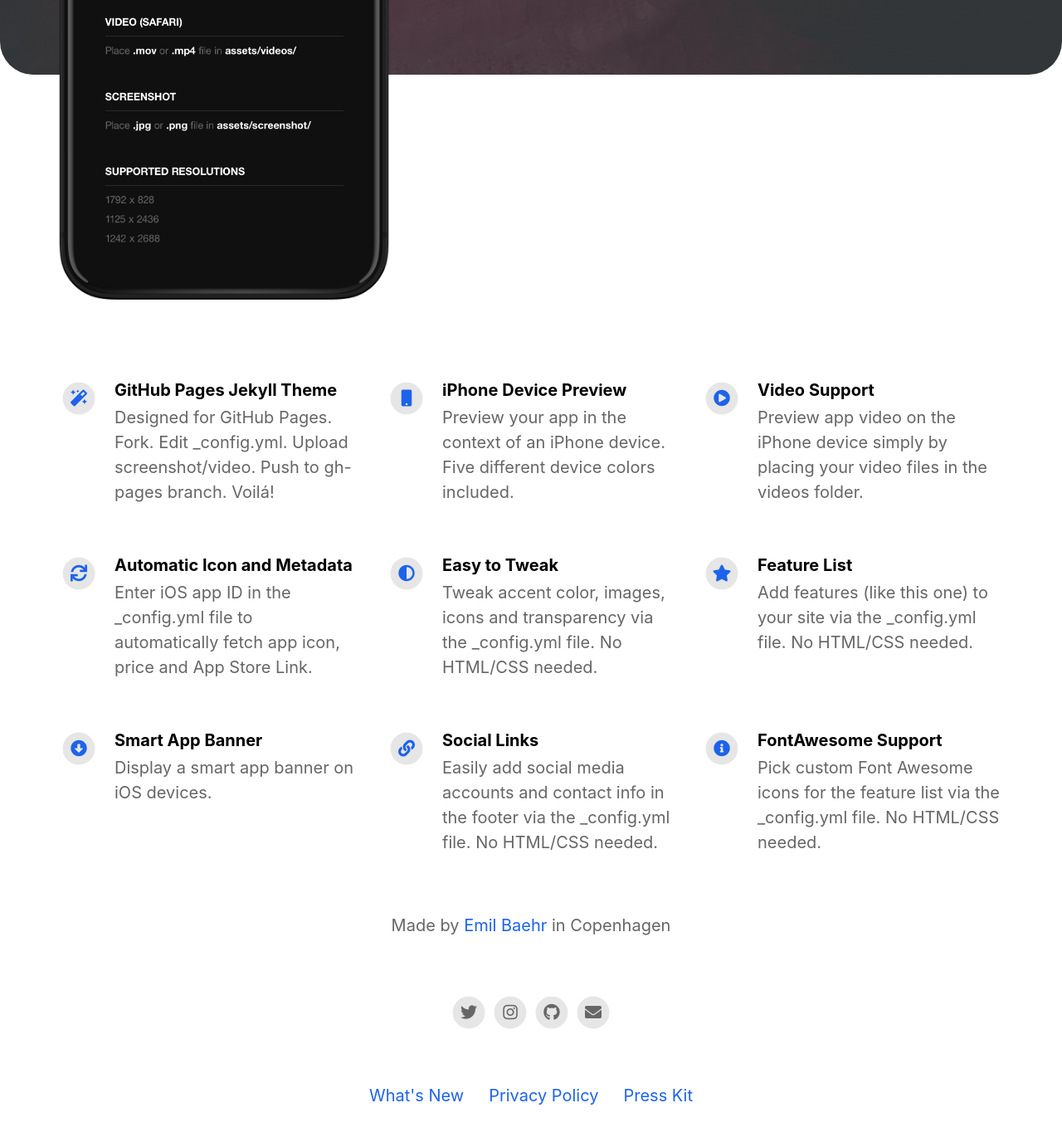
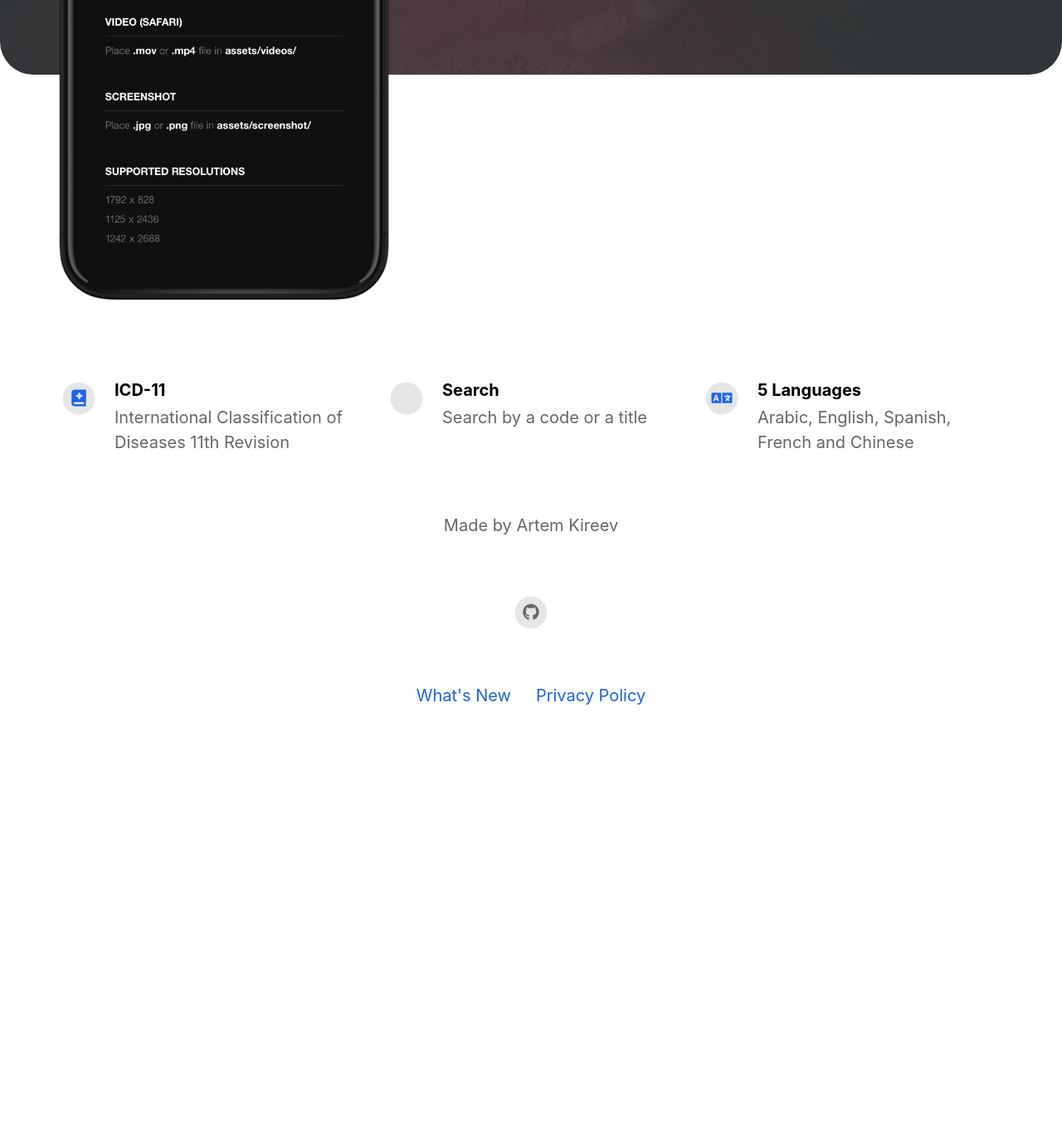
Before and after one commit to kireev165/icd11.gh, a Jekyll site: the page built from index.html, in a window 1280 px wide and 1400 px high, scrolled down 624 px. Shown: the top 1370 px of the window at 83% size. Built offline with Jekyll 4.4.1, drawn with Linux system fonts in a browser that asks for light colours; nearby versions of some CDN libraries; after the commit the page ends 1542 px from its top, so only the background shows below that; some of the changed text lies outside the part shown.

Commit message:
Update _config.yml

```diff
--- a/_config.yml
+++ b/_config.yml
@@ -2,79 +2,47 @@
 page_title                                :                                           # Automatically populates with app name if not set and if iOS app ID is set. Otherwise enter manually.
 
 # App Info
-ios_app_id                                : 1234793120                                # Required. Enter iOS app ID to automatically populate name, price and icons (e.g. 718043190).
-ios_app_country                           : us                                        # Required outside USA. Enter 2 letter country code as in https://en.wikipedia.org/wiki/ISO_3166-1_alpha-2
+ios_app_id                                : 1616314687                                # Required. Enter iOS app ID to automatically populate name, price and icons (e.g. 718043190).
+ios_app_country                           :                                           # Required outside USA. Enter 2 letter country code as in https://en.wikipedia.org/wiki/ISO_3166-1_alpha-2
 
 appstore_link                             :                                           # Automatically populates if not set and if iOS app ID is set. Otherwise enter manually.
 playstore_link                            :                                           # Enter Google Play Store URL.
-presskit_download_link                    : https://emilbaehr.com                                          # Enter a link to downloadable file or (e.g. public Dropbox link to a .zip file).
+presskit_download_link                    :                                           # Enter a link to downloadable file or (e.g. public Dropbox link to a .zip file).
                                                                                       # Or upload your press kit file to assets and set path accordingly (e.g. "assets/your_press_kit.zip").
 
 app_icon                                  : # assets/appicon.png                      # Automatically populates if not set and if iOS app ID is set.  Otherwise enter path to icon file manually.
 app_name                                  :                                           # Automatically populates if not set and if iOS app ID is set.  Otherwise enter manually.
 app_price                                 :                                           # Automatically populates if not set and if iOS app ID is set.  Otherwise enter manually.
-app_description                           : Write a short tagline for your app.
+app_description                           : International Classification of Diseases 11th Revision.
 
 enable_smart_app_banner                   : true                                      # Set to true to show a smart app banner at top of page on mobile devices.
 
 
 
 # Information About Yourself
-your_name                                 : Emil Baehr
-your_link                                 : https://emilbaehr.com
-your_city                                 : Copenhagen
-email_address                             : emil.baehr@gmail.com
+your_name                                 : Artem Kireev
+your_link                                 :
+your_city                                 :
+email_address                             :
 facebook_username                         :
-instagram_username                        : ebaehr
-twitter_username                          : ebaehr
-github_username                           : emilbaehr
+instagram_username                        :
+twitter_username                          :
+github_username                           : kireev165
 youtube_username                          :
 
 
 
 # Feature List                            Edit, add or remove features to be presented.
 features                                  :
-
-  - title                                 : GitHub Pages Jekyll Theme
-    description                           : Designed for GitHub Pages. Fork. Edit _config.yml. Upload screenshot/video. Push to gh-pages branch. Voilá!
-    fontawesome_icon_name                 : magic
-
-  - title                                 : iPhone Device Preview
-    description                           : Preview your app in the context of an iPhone device. Five different device colors included.
-    fontawesome_icon_name                 : mobile
-
-  - title                                 : Video Support
-    description                           : Preview app video on the iPhone device simply by placing your video files in the videos folder.
-    fontawesome_icon_name                 : play-circle
-
-  - title                                 : Automatic Icon and Metadata
-    description                           : Enter iOS app ID in the _config.yml file to automatically fetch app icon, price and App Store Link.
-    fontawesome_icon_name                 : sync
-
-  - title                                 : Easy to Tweak
-    description                           : Tweak accent color, images, icons and transparency via the _config.yml file. No HTML/CSS needed.
-    fontawesome_icon_name                 : adjust
-
-  - title                                 : Feature List
-    description                           : Add features (like this one) to your site via the _config.yml file. No HTML/CSS needed.
-    fontawesome_icon_name                 : star
-
-  - title                                 : Smart App Banner
-    description                           : Display a smart app banner on iOS devices.
-    fontawesome_icon_name                 : arrow-alt-circle-down
-
-  - title                                 : Social Links
-    description                           : Easily add social media accounts and contact info in the footer via the _config.yml file. No HTML/CSS needed.
-    fontawesome_icon_name                 : link
-
-  - title                                 : FontAwesome Support
-    description                           : Pick custom Font Awesome icons for the feature list via the _config.yml file. No HTML/CSS needed.
-    fontawesome_icon_name                 : info-circle
-
-  - title                                 : # New Feature Title
-    description                           : # New Feature Description
-    fontawesome_icon_name                 : # Enter Font Awesome icon name (e.g. star). Find icons on fontawesome.com/icons.
-
+  - title                                 : ICD-11
+    description                           : International Classification of Diseases 11th Revision
+    fontawesome_icon_name                 : book-medical
+  - title                                 : Search
+    description                           : Search by a code or a title
+    fontawesome_icon_name                 : magnifying-glass
+  - title                                 : 5 Languages
+    description                           : Arabic, English, Spanish, French and Chinese
+    fontawesome_icon_name                 : language
 
 
 # Theme Settings
```
